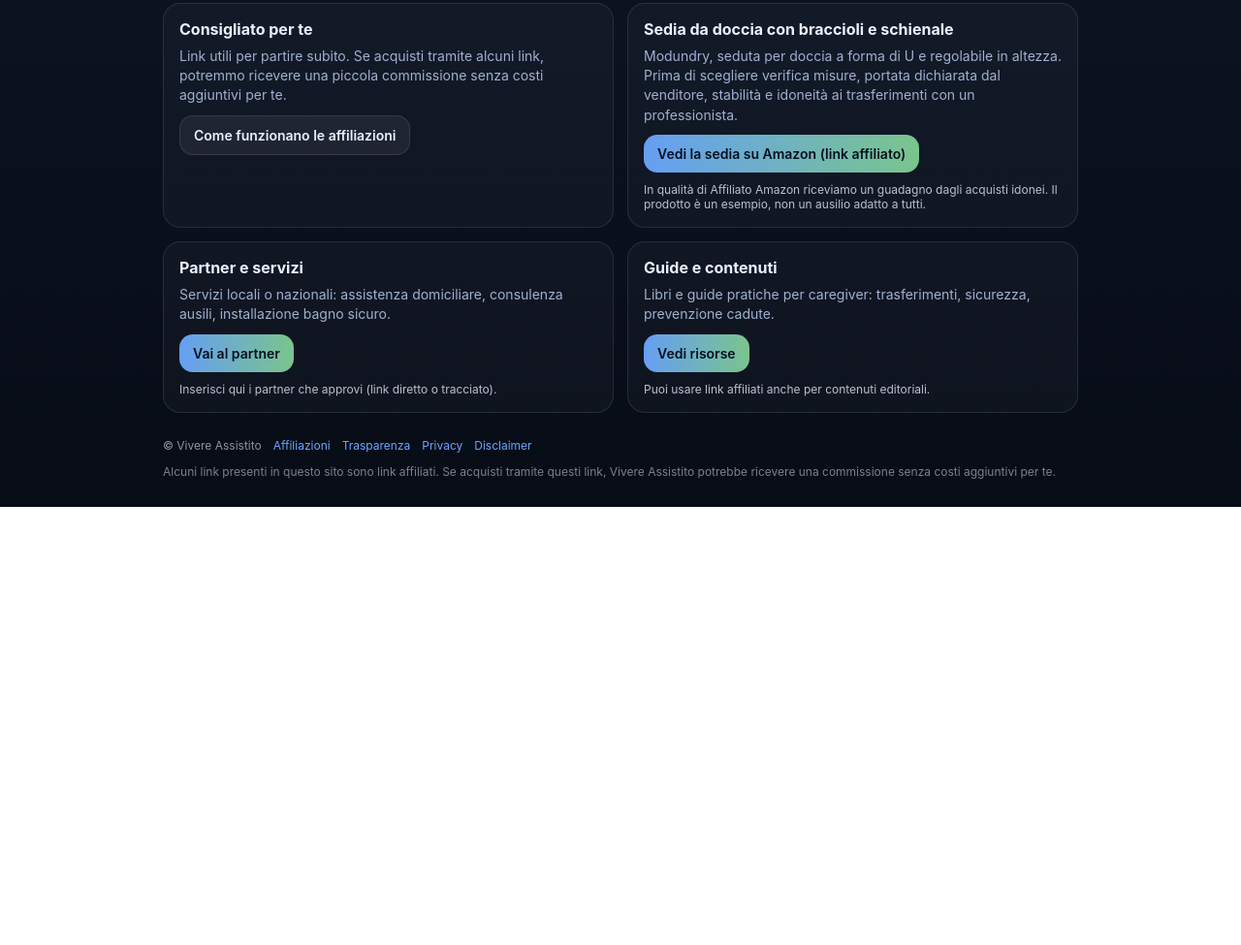
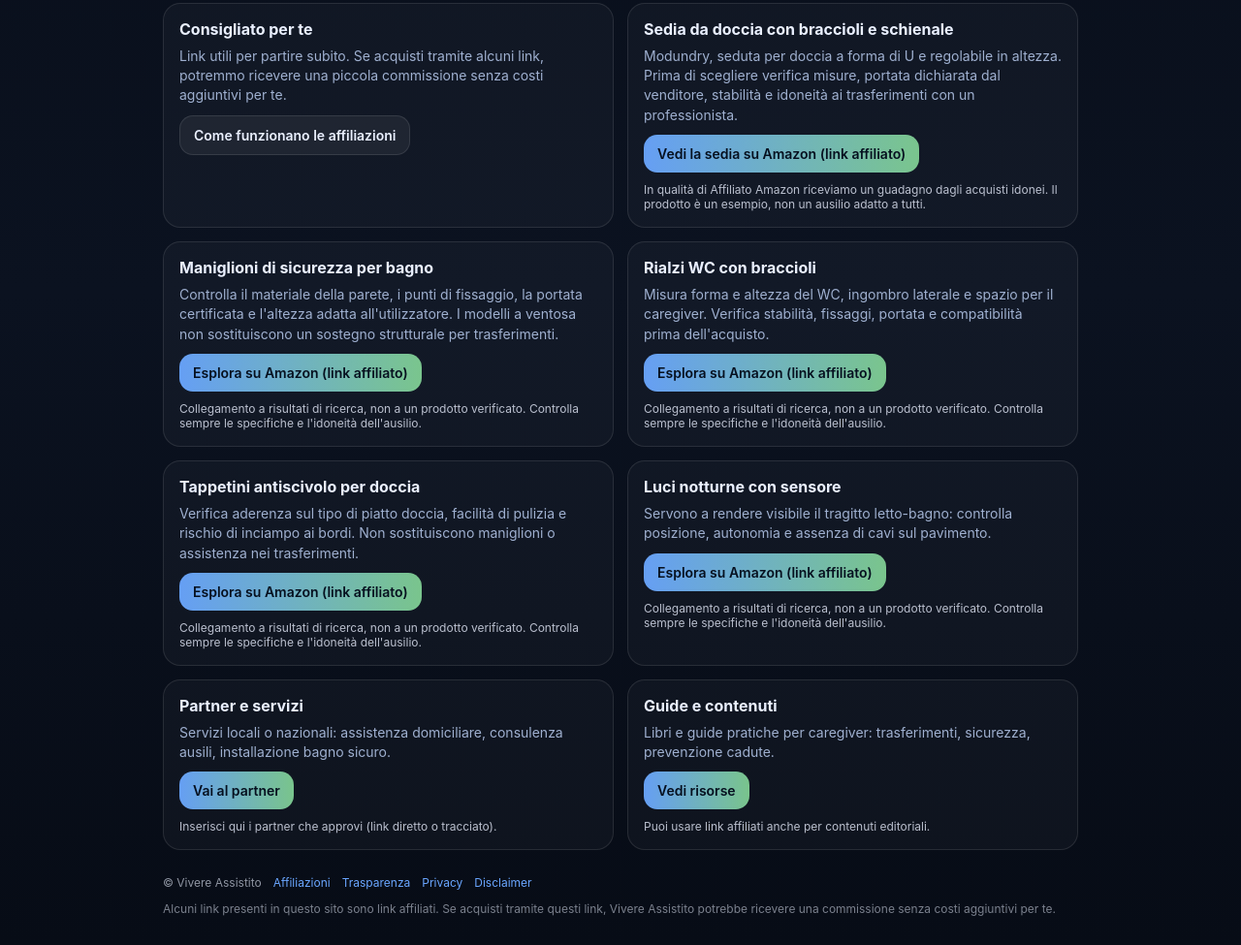
Before and after one commit to francodoneddu-ctrl/vivere-assistito, a plain HTML site: page bagno-sicuro.html in a window 1280 px wide. Shown: the part 711-1686 px from the top of the page at 97% size. Before the commit the page ends 1234 px from the top, so only its background shows below. Drawn offline with Linux system fonts and the light colour scheme.

Commit message:
Add four category-based Amazon affiliate links with safety guidance

```diff
--- a/bagno-sicuro.html
+++ b/bagno-sicuro.html
@@ -99,6 +99,34 @@
       </div>
 
       <div class="card">
+        <h3>Maniglioni di sicurezza per bagno</h3>
+        <p>Controlla il materiale della parete, i punti di fissaggio, la portata certificata e l'altezza adatta all'utilizzatore. I modelli a ventosa non sostituiscono un sostegno strutturale per trasferimenti.</p>
+        <div class="ctaRow"><a class="btn primary" href="https://www.amazon.it/s?k=maniglioni+bagno+disabili+fissaggio+parete&amp;tag=vivereassis00-21" target="_blank" rel="nofollow sponsored noopener">Esplora su Amazon (link affiliato)</a></div>
+        <div class="note">Collegamento a risultati di ricerca, non a un prodotto verificato. Controlla sempre le specifiche e l'idoneità dell'ausilio.</div>
+      </div>
+
+      <div class="card">
+        <h3>Rialzi WC con braccioli</h3>
+        <p>Misura forma e altezza del WC, ingombro laterale e spazio per il caregiver. Verifica stabilità, fissaggi, portata e compatibilità prima dell'acquisto.</p>
+        <div class="ctaRow"><a class="btn primary" href="https://www.amazon.it/s?k=rialzo+wc+con+braccioli+anziani&amp;tag=vivereassis00-21" target="_blank" rel="nofollow sponsored noopener">Esplora su Amazon (link affiliato)</a></div>
+        <div class="note">Collegamento a risultati di ricerca, non a un prodotto verificato. Controlla sempre le specifiche e l'idoneità dell'ausilio.</div>
+      </div>
+
+      <div class="card">
+        <h3>Tappetini antiscivolo per doccia</h3>
+        <p>Verifica aderenza sul tipo di piatto doccia, facilità di pulizia e rischio di inciampo ai bordi. Non sostituiscono maniglioni o assistenza nei trasferimenti.</p>
+        <div class="ctaRow"><a class="btn primary" href="https://www.amazon.it/s?k=tappetino+antiscivolo+doccia+anziani&amp;tag=vivereassis00-21" target="_blank" rel="nofollow sponsored noopener">Esplora su Amazon (link affiliato)</a></div>
+        <div class="note">Collegamento a risultati di ricerca, non a un prodotto verificato. Controlla sempre le specifiche e l'idoneità dell'ausilio.</div>
+      </div>
+
+      <div class="card">
+        <h3>Luci notturne con sensore</h3>
+        <p>Servono a rendere visibile il tragitto letto-bagno: controlla posizione, autonomia e assenza di cavi sul pavimento.</p>
+        <div class="ctaRow"><a class="btn primary" href="https://www.amazon.it/s?k=luce+notturna+sensore+movimento+corridoio+bagno&amp;tag=vivereassis00-21" target="_blank" rel="nofollow sponsored noopener">Esplora su Amazon (link affiliato)</a></div>
+        <div class="note">Collegamento a risultati di ricerca, non a un prodotto verificato. Controlla sempre le specifiche e l'idoneità dell'ausilio.</div>
+      </div>
+
+      <div class="card">
         <h3>Partner e servizi</h3>
         <p>Servizi locali o nazionali: assistenza domiciliare, consulenza ausili, installazione bagno sicuro.</p>
         <div class="ctaRow">
```
